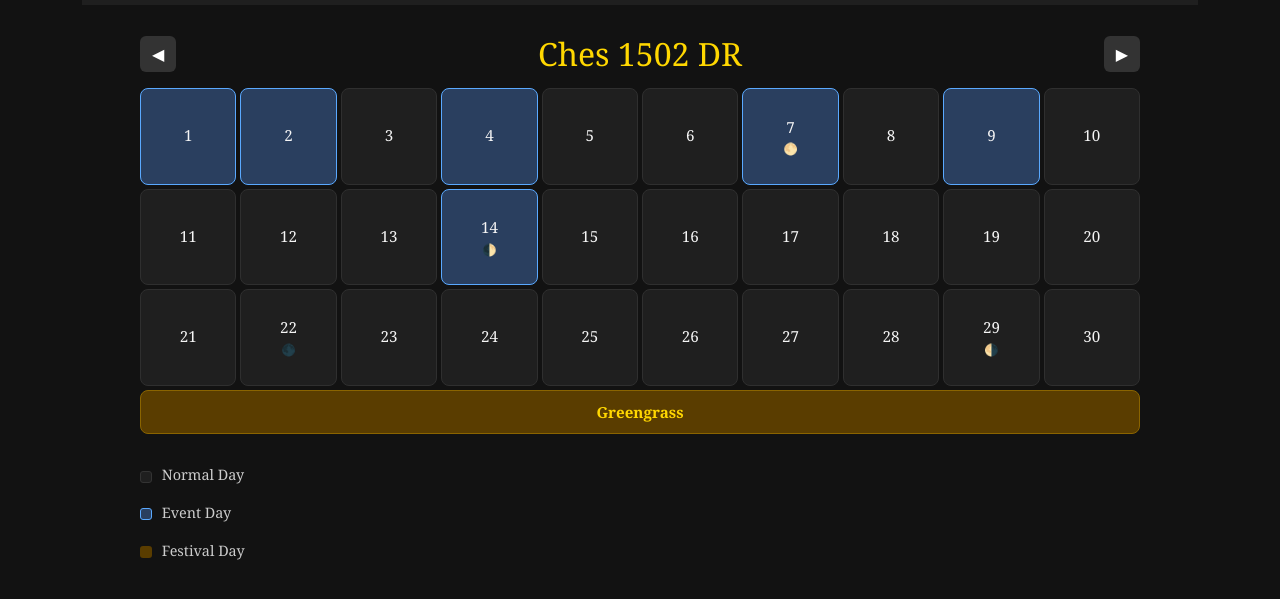
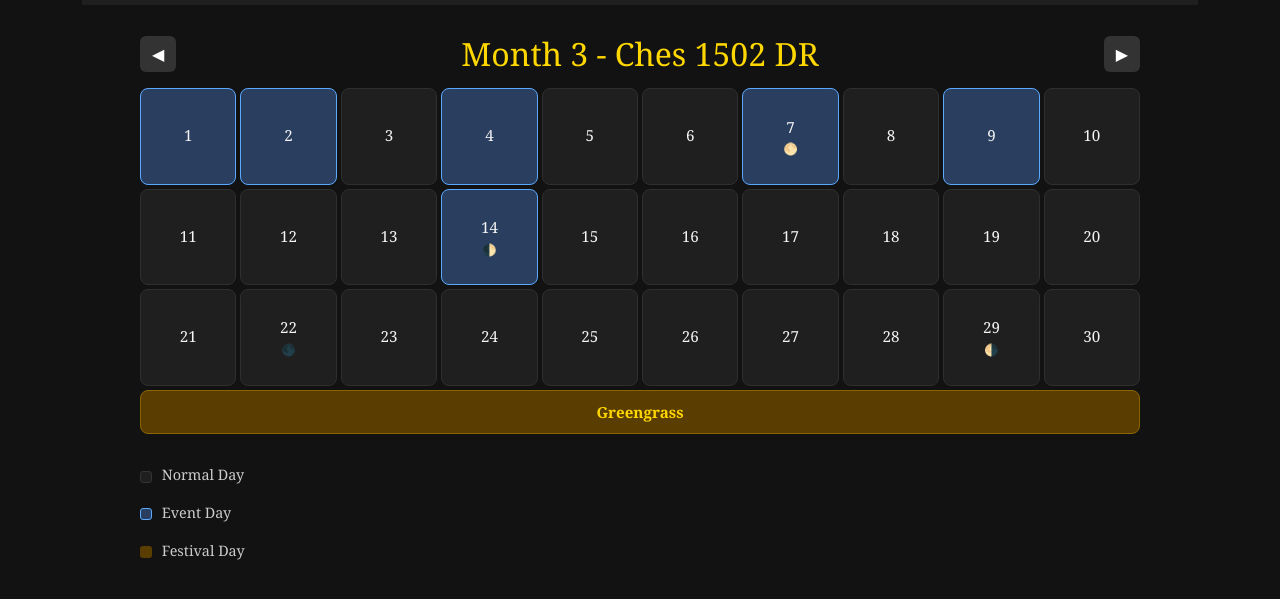
Before and after one commit to aaronchamberlain-png/SevenCalamities, a plain HTML site: page calendar.html in a window 1280 px wide. Shown: the part 201-800 px from the top of the page. Drawn offline with nearby package versions, Linux system fonts and the light colour scheme.

Commit message:
Added month number to top heading

```diff
--- a/calendar.html
+++ b/calendar.html
@@ -310,7 +310,7 @@ function renderCalendar() {
   grid.innerHTML = "";
 
   const monthName = months[currentMonth];
-  title.innerText = monthName + " 1502 DR";
+  title.innerText = "Month " + (currentMonth + 1) + " - " + monthName + " 1502 DR";
 
   for (let i = 1; i <= 30; i++) {
 
```
